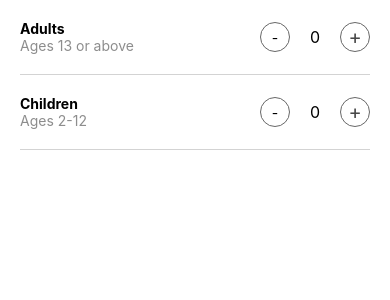
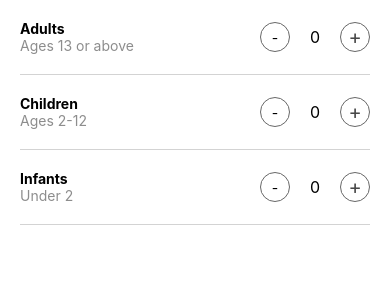
Before and after one commit to jawaldi348/AirbnbClone, a React Native app: screen / in a window 390 px wide. Shown: the top 300 px of the page. Built offline with nearby package versions, Linux system fonts and the light colour scheme.

Commit message:
button tambah dan kurang untuk infants

```diff
--- a/src/screens/Guests/index.js
+++ b/src/screens/Guests/index.js
@@ -7,6 +7,7 @@
 
     const [adults, setAdults] = useState(0);
     const [children, setChildren] = useState(0);
+    const [infants, setInfants] = useState(0);
 
     return (
         <View>
@@ -48,6 +49,25 @@
                     </Pressable>
                 </View>
             </View>
+            <View style={styles.row}>
+                <View>
+                    <Text style={{ fontWeight: 'bold' }}>Infants</Text>
+                    <Text style={{ color: '#8d8d8d' }}>Under 2</Text>
+                </View>
+                <View style={{ flexDirection: 'row', alignItems: 'center' }}>
+                    <Pressable
+                        onPress={() => setInfants(Math.max(0, infants - 1))}
+                        style={styles.button}>
+                        <Text>-</Text>
+                    </Pressable>
+                    <Text style={{ marginHorizontal: 20, fontSize: 16 }}>{infants}</Text>
+                    <Pressable
+                        onPress={() => setInfants(infants + 1)}
+                        style={styles.button}>
+                        <Text style={{ fontSize: 20, color: '#474747' }}>+</Text>
+                    </Pressable>
+                </View>
+            </View>
         </View>
     );
 }
```
